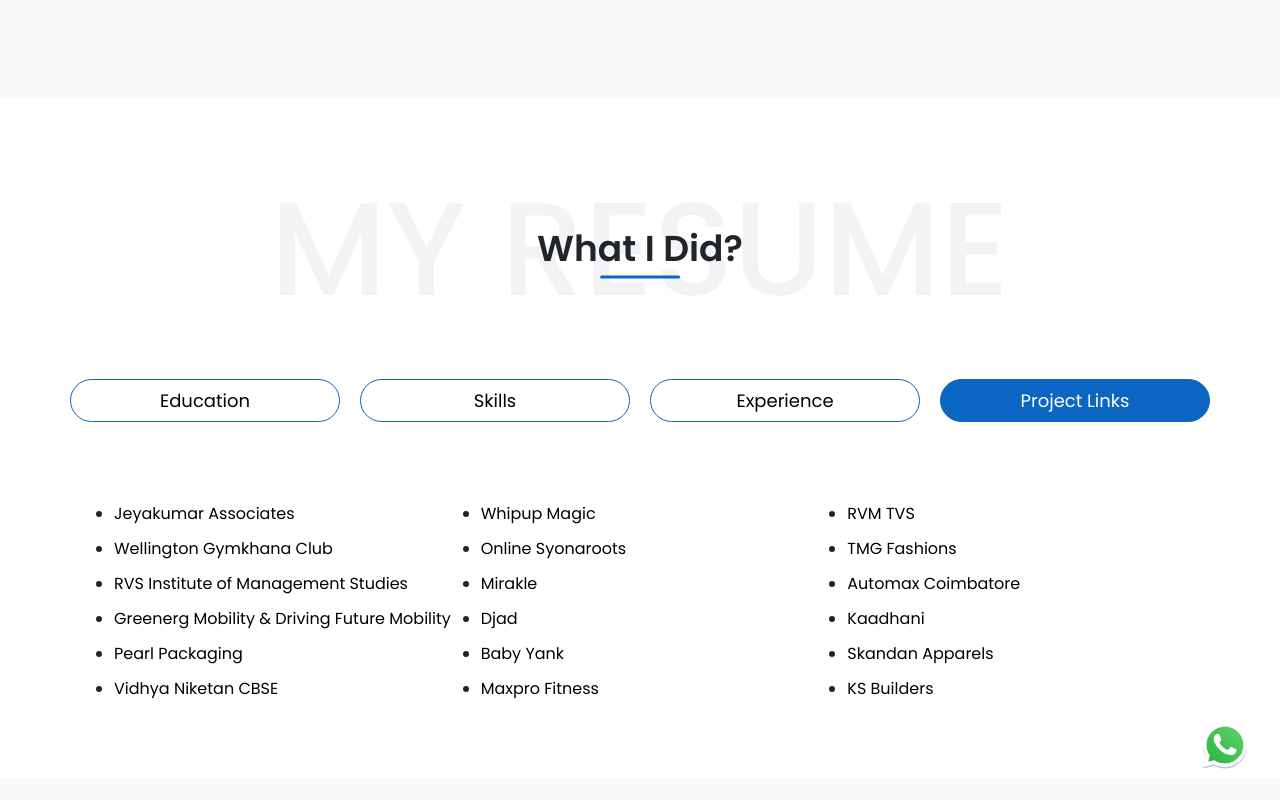
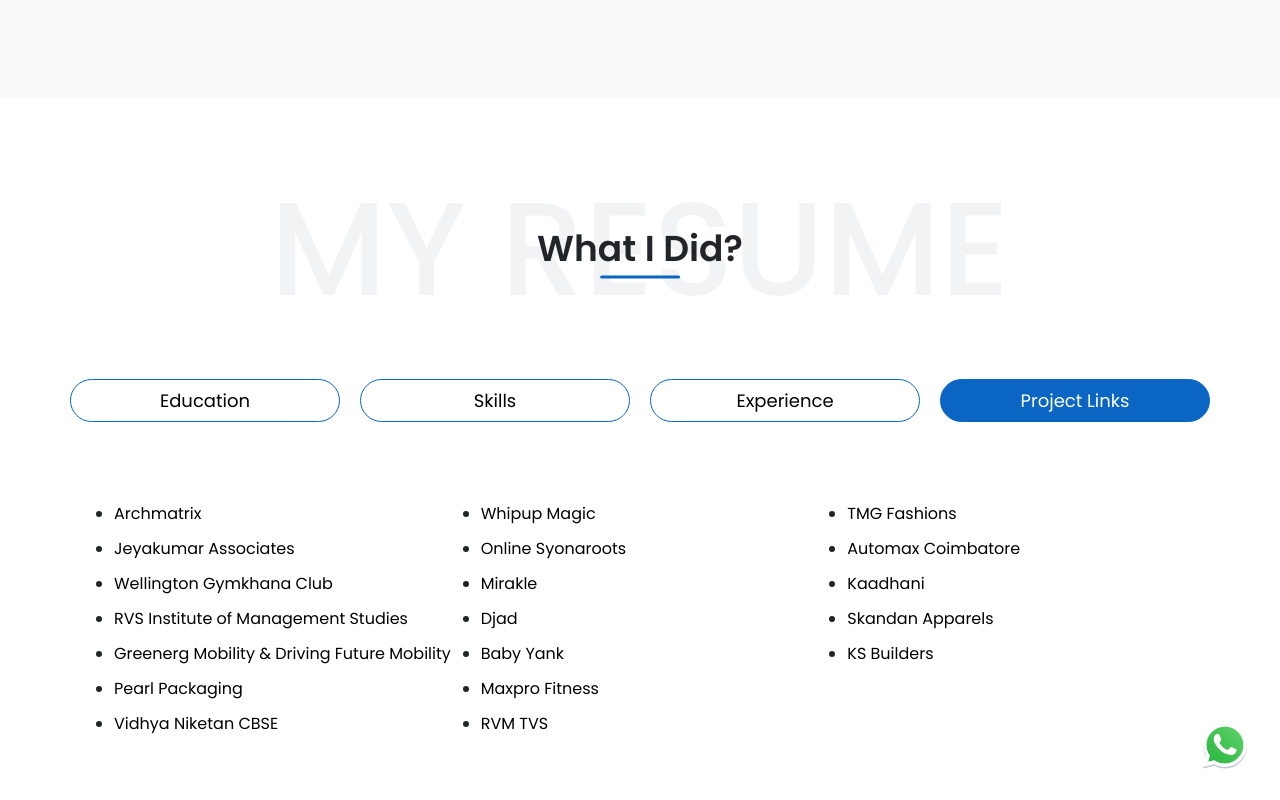
Before and after one commit to srishsri/my-portfolio, a React (Create React App) app in the folder port/: page / in a window 1280 px wide. Both pictures are taken after a click on the tab "Project Links". Shown: the part 2370-3170 px from the top of the page. Built offline with nearby package versions, Linux system fonts and the light colour scheme.

Commit message:
Update Resume.js

```diff
--- a/port/src/components/Resume/Resume.js
+++ b/port/src/components/Resume/Resume.js
@@ -153,7 +153,7 @@
                             </Tab>
                             <Tab eventKey='tab-4' title='Project Links'>
                                 <ul className='project-links'>
-                                    <li><a href="https://jeyakumarassociates.com/" rel="noreferrer" target='_blank'>Jeyakumar Associates</a></li>
+                                    <li><a href="https://archmatrix.org/" rel="noreferrer" target='_blank'>Archmatrix</a></li>                                    <li><a href="https://jeyakumarassociates.com/" rel="noreferrer" target='_blank'>Jeyakumar Associates</a></li>
                                     <li><a href="https://wellingtongymkhanaclub.co.in/" rel="noreferrer" target='_blank'>Wellington Gymkhana Club</a></li>
                                     <li><a href="https://www.rvsim.ac.in/" rel="noreferrer" target='_blank'>RVS Institute of Management Studies</a></li>
                                     <li><a href="https://greenerg.in/" rel="noreferrer" target='_blank'>Greenerg Mobility &amp; Driving Future Mobility</a></li>
```
